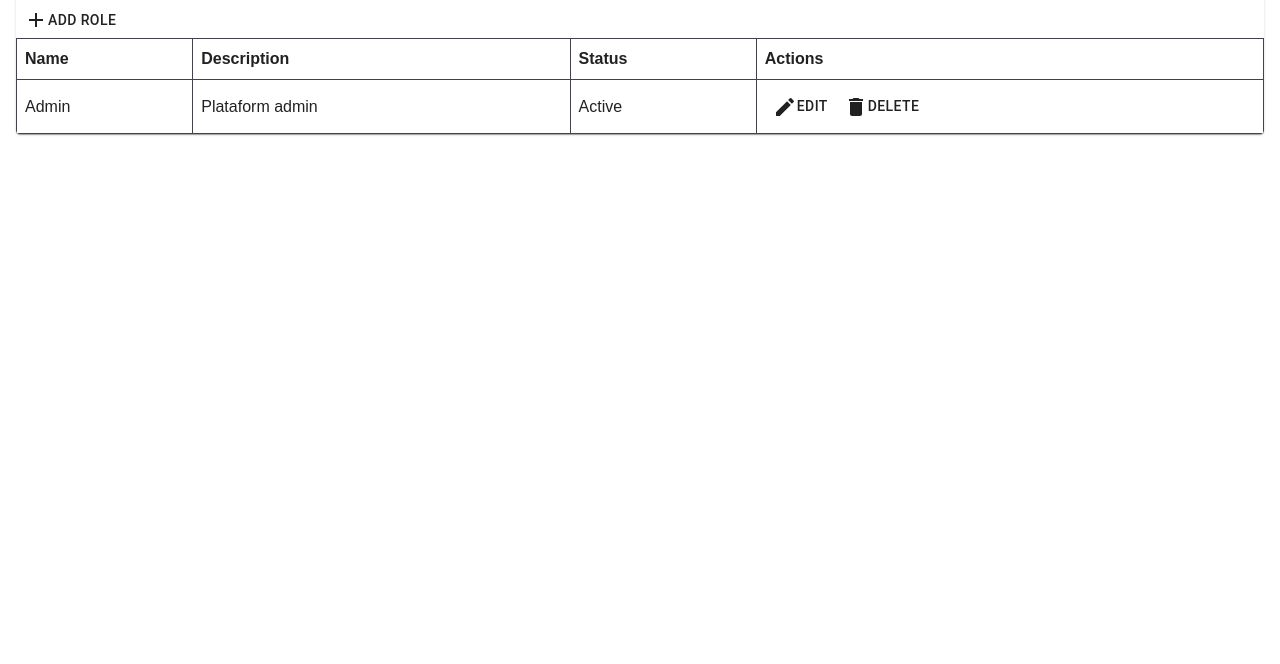
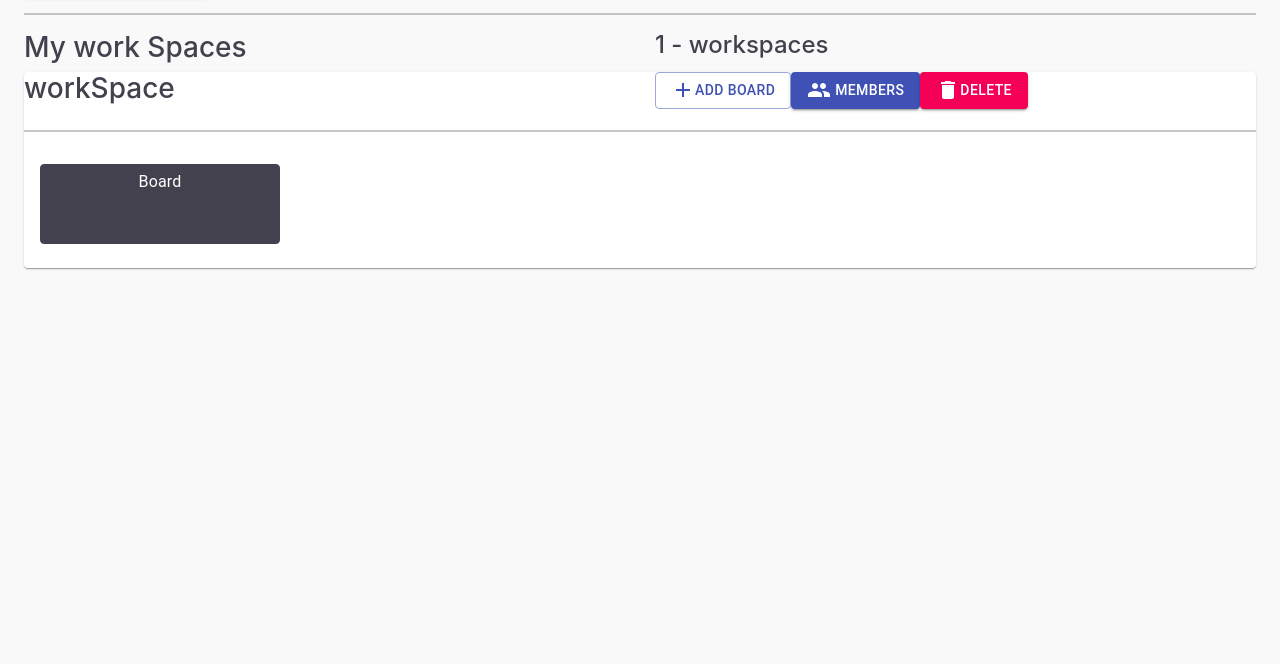
Before and after one commit to ACC-DevSoft/ACC-Boards-React, a React app in the folder frontend/: page /WorkSpaces in a window 1280 px wide. Shown: the part 136-800 px from the top of the page. Built offline with nearby package versions, Linux system fonts and the light colour scheme.

Commit message:
Workspaces view

```diff
--- a/frontend/public/index.html
+++ b/frontend/public/index.html
@@ -17,6 +17,7 @@
 			integrity="sha384-EVSTQN3/azprG1Anm3QDgpJLIm9Nao0Yz1ztcQTwFspd3yD65VohhpuuCOmLASjC"
 			crossorigin="anonymous"
 		/>
+		<link rel="stylesheet" href="https://stackpath.bootstrapcdn.com/bootstrap/4.3.1/css/bootstrap.min.css" integrity="sha384-ggOyR0iXCbMQv3Xipma34MD+dH/1fQ784/j6cY/iJTQUOhcWr7x9JvoRxT2MZw1T" crossorigin="anonymous">
 
 		<title>ACC-Boards</title>
 	</head>
--- a/frontend/src/AccBoardsApp.js
+++ b/frontend/src/AccBoardsApp.js
@@ -2,8 +2,9 @@ import './AccBoards.css';
 import {BrowserRouter as Router, Switch, Route, Link} from 'react-router-dom';
 import Navbar from "../src/components/home/Navbar";
 import Home from "./components/home/Home";
-import LoginPage from "./components/auth/LoginPage";
-import RegisterPage from "./components/auth/RegisterPage";
+import  ListWorkSpaces from "./components/workspaces/ListWorkSpaces";
+import Profile from './components/users/Profile';
+import ListRole from './components/admin/ListRole';
 
 
 function AccBoardsApp() {
@@ -13,8 +14,9 @@ function AccBoardsApp() {
 			<Navbar />
 			<Switch>
 				<Route path="/" exact><Home/></Route>
-				<Route path="/register"><RegisterPage/></Route>
-				<Route path="/login"><LoginPage/></Route>
+				<Route path="/WorkSpaces" ><ListWorkSpaces/></Route>
+				<Route path="/Profile" ><Profile/></Route>
+				<Route path="/ListRole" ><ListRole/></Route>
 			</Switch>
 		</Router>
 		</>
--- a/frontend/src/components/auth/LoginPage.js
+++ /dev/null
@@ -1,15 +0,0 @@
-import React from 'react'
-import { Container } from "@material-ui/core";
-
-const LoginPage = () => {
-    return (
-        <Container>
-            <div>
-                <h1>LoginPage</h1>
-                <p>Lorem insup</p>
-            </div>
-        </Container>
-    )
-}
-
-export default LoginPage
--- a/frontend/src/components/home/Home.js
+++ b/frontend/src/components/home/Home.js
@@ -1,6 +1,6 @@
 import React from 'react';
-import { Button, Container, Grid, Typography } from '@material-ui/core';
-import { Link } from 'react-router-dom';
+import {Container, Grid, Typography } from '@material-ui/core';
+import { Link} from 'react-router-dom';
 
 export default function Home(){
     return(
@@ -11,7 +11,7 @@ export default function Home(){
                     <p>Maneja <span>tareas</span> de forma organizada, controla tu <span>equipo de trabajo</span> y mejora tus tiempos prodcutivos.</p>
                 </div>
                 <div>
-                        <Link component="button" color="primary" to="/register">Empezar</Link>
+                    <Link component="button" color="primary" to="/register">Empezar</Link>
                     {/* <Button variant="contained" color="primary">Empezar</Button> */}
                 </div>
             </Grid>
--- a/frontend/src/components/home/Navbar.js
+++ b/frontend/src/components/home/Navbar.js
@@ -9,6 +9,9 @@ export default function Navbar (){
             <Link  variant="" to="/">
                 <Typography>ACC-BOARDS</Typography>
             </Link>
+            <Link to="/workSpaces">WorkSpaces</Link>
+            <Link to="/Profile">Profile</Link>
+            <Link to="/ListRole">ListRole</Link>
             <Link  variant="" to="/register">Sign Up</Link>
             <Link  variant="" to="/login">Login</Link>
         </Toolbar>
--- a/frontend/src/components/workspaces/ListWorkSpaces.js
+++ b/frontend/src/components/workspaces/ListWorkSpaces.js
@@ -1,10 +1,47 @@
-import React from 'react'
+import React from 'react';
+import { Button, Container, Typography,Card, CardHeader, CardContent} from "@material-ui/core";
+import { Link } from 'react-router-dom';
+import { Add, People, Delete } from "@material-ui/icons";
+import  "./Styles.css";
+const ListWorkSpaces = () => {
 
-const ListWorkSpaces = () => {
     return (
-        <div>
-            <h1>ListWorkSpaces</h1>
-        </div>
+        <Container className="container">
+            <Typography variant="h5">WorkSpaces</Typography>
+            <Button className="btn-purple"  variant="contained" color="primary"><Add/>Add workspaces</Button>
+            <hr/>
+            <div className="row">
+                <div className="col">
+                    <h3>My work Spaces</h3>
+                </div>
+                <div className="col">
+                 <h4>1 - workspaces</h4>
+                </div>
+            </div>
+           <div className="">
+               <Card  className="bg-blue">
+                   <div className="row">
+                       <div className="col">
+                            <h3>workSpace</h3>
+                       </div>
+                       <div className="col">
+                            <Button variant="outlined" color="primary"><Add/>Add Board</Button>
+                            <Button variant="contained" color="primary"><People/>&nbsp;members</Button>
+                            <Button variant="contained" color="secondary"><Delete/>Delete</Button>
+                       </div>
+                   </div>
+                   <hr/>
+                   <CardContent>
+                       <Link to="/" className="link">
+                        <div  variant="outlined" className="board bg-grayTwo">
+                            <Typography color="darks">Board</Typography>
+                        </div>
+                       </Link>
+                   </CardContent>
+               </Card>
+
+           </div>
+        </Container>
     )
 }
 
--- /dev/null
+++ b/frontend/src/components/workspaces/Styles.css
@@ -0,0 +1,53 @@
+:root{
+    --gray: #f9f9fa;
+    --white: #ffffff;
+    --purple: #20123A;
+    --black: #000000;
+    --grayTwo:  #42414D;
+    --blue: #0250BB;
+}
+
+.bg-purple{
+    background-color: var(--purple);
+    color: var(--white);
+}
+.bg-blue{
+    background-color: var(--blue);
+    color: var(--white);
+}
+.bg-grayTwo{
+    background-color: var(--grayTwo);
+    color: var(--white);
+}
+
+.bg-white{
+    background-color: var(--white);
+    color: var(--grayTwo);
+}
+
+.container{
+    background-color: var(--gray);
+    margin: auto auto;
+}
+.btn-purple{
+    background-color: var(--purple);
+    color: var(--white);
+}
+
+h1,h2,h3,h4,h5,h6{
+    color: var(--grayTwo);
+}
+.linnk{
+    background-color: #0250BB;
+    width: 20%;
+    color:var(--white);
+}
+.board{
+    padding: 5px;
+    height: 80px;
+    width: 20%;
+    text-align: center;
+    color: var(--white);
+    border-radius: 4px;
+    border: 1px solid var(--grayTwo);
+}
--- a/frontend/src/index.css
+++ b/frontend/src/index.css
@@ -1,4 +1,14 @@
+:root{
+  --gray: #f9f9fa;
+  --white: #ffffff;
+  --purple: #20123A;
+  --black: #000000;
+  --grayTwo:  #42414D;
+  --blue: #0250BB;
+}
+
 body {
+  background-color: var(--gray);
   margin: 0;
   font-family: -apple-system, BlinkMacSystemFont, 'Segoe UI', 'Roboto', 'Oxygen',
     'Ubuntu', 'Cantarell', 'Fira Sans', 'Droid Sans', 'Helvetica Neue',
--- a/frontend/src/index.js
+++ b/frontend/src/index.js
@@ -6,9 +6,9 @@ import ListRole from './components/admin/ListRole';
 import './index.css';
 
 ReactDOM.render(
-	// <AccBoardsApp />,
+	<AccBoardsApp />,
 	// <Profile />,
-	<ListRole />,
+	// <ListRole />,
 
 	document.getElementById('root')
 );
```
